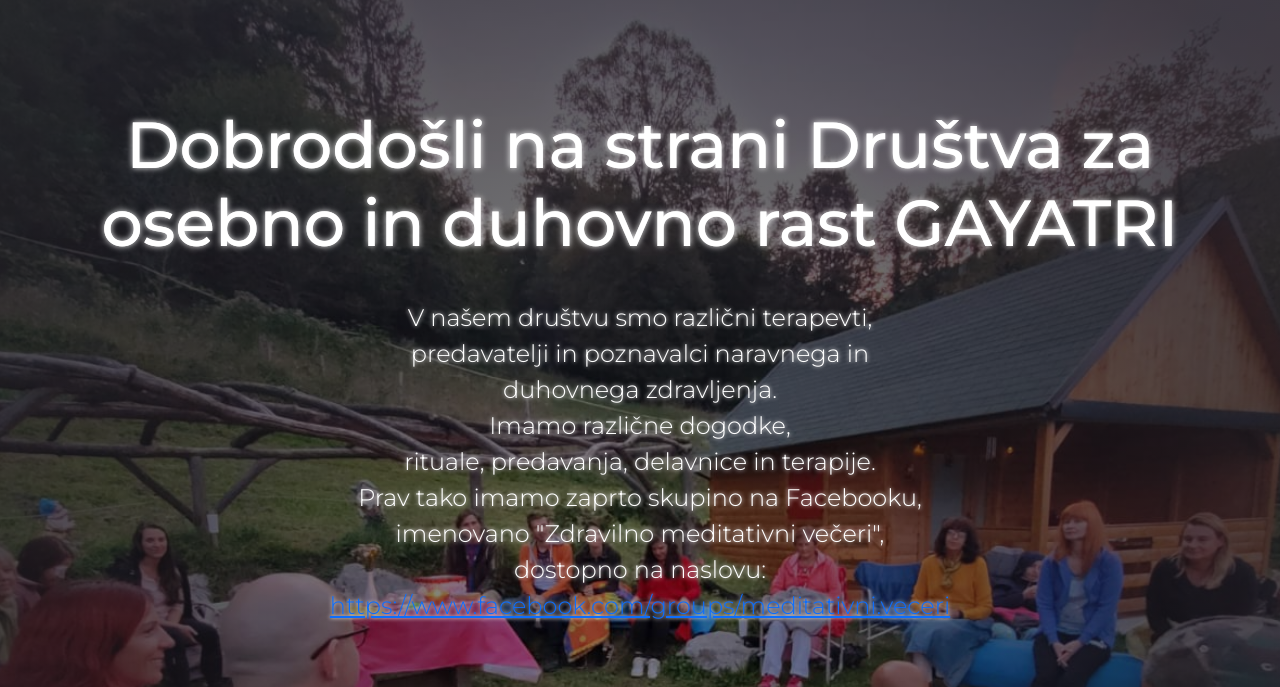
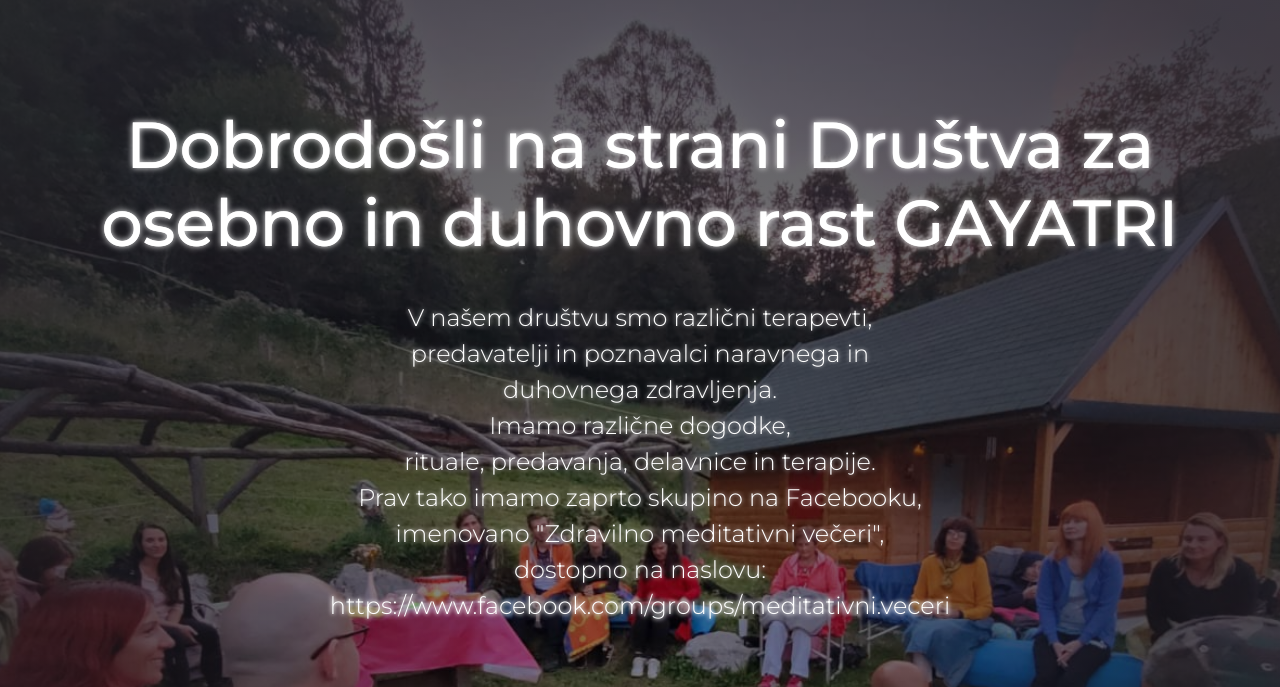
Before and after one commit to Gapa00/WebTest, a plain HTML site: page index.html in a window 1280 px wide. Shown: the part 113-800 px from the top of the page. Drawn offline with nearby package versions, Linux system fonts and the light colour scheme.

Commit message:
zadnja verzija

```diff
--- a/styles.css
+++ b/styles.css
@@ -200,7 +200,7 @@
     background-position: 50% 150%;
     background-size: cover;
 
-    z-index: -1;
+    /* z-index: -1; */
     top: 0;
     position: -webkit-sticky;
     position: sticky;
@@ -241,13 +241,16 @@
     color: white;
     font-size: 24px;
     font-weight: 390;
-    filter: drop-shadow(0 0 2px rgb(255, 255, 255));
+    filter: drop-shadow(0 0 2px rgba(255, 255, 255, 0.76));
 }
-/*
+
 .besedilo a {
-    position: absolute;
-    top: 50%;
-} */
+    text-decoration: none;
+    color: white;
+    font-size: 24px;
+    font-weight: 390;
+    filter: drop-shadow(0 0 2px rgba(255, 255, 255, 0.76));
+}
 
 @media all and (max-device-width: 700px) {
     .naslov {
@@ -257,6 +260,9 @@
 
     .besedilo {
         font-size: 14px;
+    }
+    .besedilo a {
+        font-size: 12px;
     }
 }
 
```
